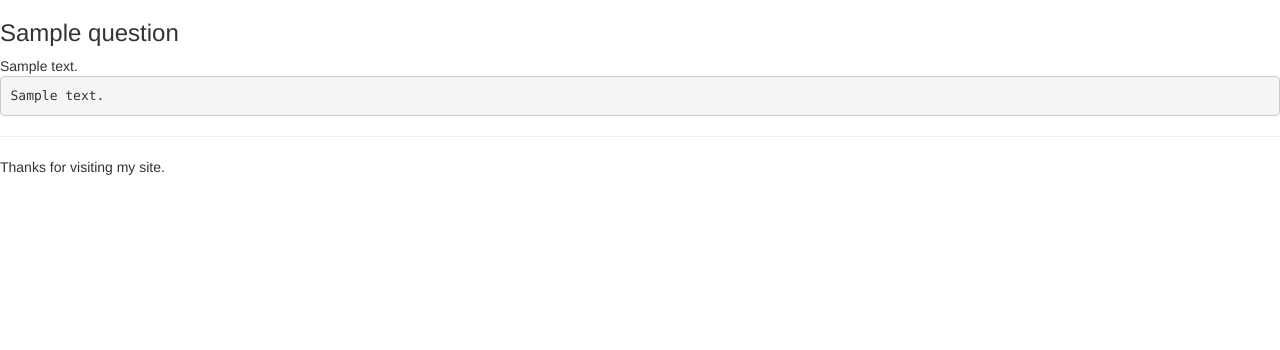
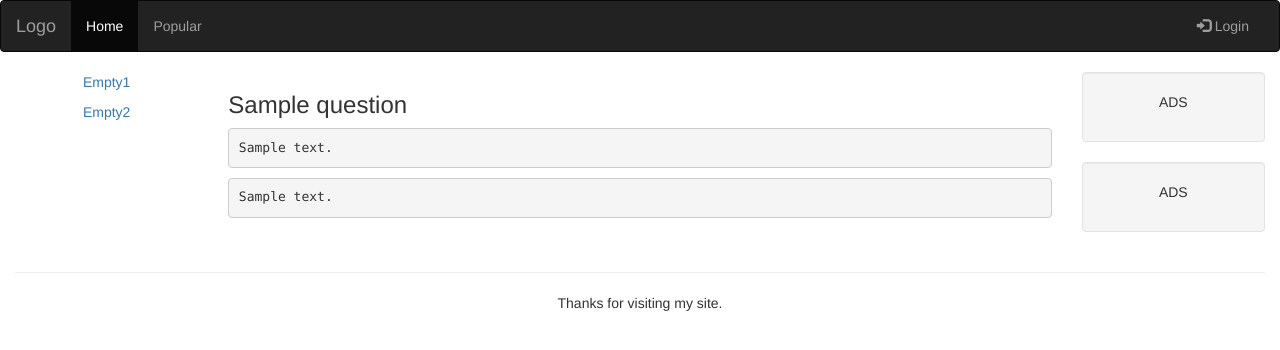
Before and after one commit to a-shar/web_tech, a Django app: page /question/1/ in a window 1280 px wide. Shown: the top 350 px of the page. Run offline with Django 3.2, Linux system fonts and the light colour scheme; tables that the repository leaves empty hold one stand-in row (values such as "Sample post"); some libraries are stand-ins or nearby versions.

Commit message:
add bottstrap grid

```diff
--- a/ask/qa/views.py
+++ b/ask/qa/views.py
@@ -28,11 +28,8 @@ def question_detail(request, qid):
 
 def question_list(request, order_by, page_name, base_url):
     questions = Question.objects.order_by(order_by)
-    limit = request.GET.get('limit', 10)
-    page = request.GET.get('page', 1)
-    paginator = Paginator(questions, limit)
+    paginator, page = paginate(request, questions)
     paginator.baseurl = base_url
-    page = paginator.page(page)  # Page
     return render(request, 'ask/' + page_name, {
         'asks': page.object_list,
         'paginator': paginator,
@@ -57,4 +54,4 @@ def paginate(request, qs):
         page = paginator.page(page)
     except EmptyPage:
         page = paginator.page(paginator.num_pages)
-    return page
+    return paginator, page
--- a/ask/templates/ask/question.html
+++ b/ask/templates/ask/question.html
@@ -5,7 +5,7 @@
 <h3>{{ question.title }}</h3>
 
 <div>
-    {{ question.text }}
+    <pre>{{ question.text }}</pre>
 
     {% for ans in answers %}
         <pre>{{ ans.text }}</pre>
--- a/ask/templates/base.html
+++ b/ask/templates/base.html
@@ -1,16 +1,64 @@
 <!DOCTYPE html>
-<html lang=ru>
+<html lang="en">
 <head>
-    <meta charset=utf-8>
+    <title>{% block title %}{% endblock %}</title>
+  <meta charset="utf-8">
+  <meta name="viewport" content="width=device-width, initial-scale=1">
     <link rel="stylesheet" href="https://maxcdn.bootstrapcdn.com/bootstrap/3.3.6/css/bootstrap.min.css"
           integrity="sha384-1q8mTJOASx8j1Au+a5WDVnPi2lkFfwwEAa8hDDdjZlpLegxhjVME1fgjWPGmkzs7" crossorigin="anonymous">
-        <title>{% block title %}{% endblock %}</title>
 </head>
 <body>
-    {% block content %}{% endblock %}
-    {% block footer %}
-    <hr>
-    <p>Thanks for visiting my site.</p>
-    {% endblock %}
+
+<nav class="navbar navbar-inverse">
+  <div class="container-fluid">
+    <div class="navbar-header">
+
+      <button type="button" class="navbar-toggle" data-toggle="collapse" data-target="#myNavbar">
+        <span class="icon-bar"></span>
+        <span class="icon-bar"></span>
+        <span class="icon-bar"></span>
+      </button>
+      <a class="navbar-brand" href="#">Logo</a>
+    </div>
+    <div class="collapse navbar-collapse" id="myNavbar">
+      <ul class="nav navbar-nav">
+        <li class="active"><a href="/">Home</a></li>
+        <li><a href="/popular/">Popular</a></li>
+      </ul>
+      <ul class="nav navbar-nav navbar-right">
+        <li><a href="#"><span class="glyphicon glyphicon-log-in"></span> Login</a></li>
+      </ul>
+    </div>
+  </div>
+  {% block extraheader %} {% endblock %}
+</nav>
+
+<div class="container-fluid text-center">
+  <div class="row content">
+    <div class="col-sm-2 sidenav">
+      <p><a href="#">Empty1</a></p>
+      <p><a href="#">Empty2</a></p>
+    </div>
+    <div class="col-sm-8 text-left">
+        {% block content %}{% endblock %}
+    </div>
+    <div class="col-sm-2 sidenav">
+      <div class="well">
+        <p>ADS</p>
+      </div>
+      <div class="well">
+        <p>ADS</p>
+      </div>
+    </div>
+  </div>
+</div>
+
+<footer class="container-fluid text-center">
+        {% block footer %}
+        <hr>
+        <p>Thanks for visiting my site.</p>
+        {% endblock %}
+</footer>
+
 </body>
 </html>
```
